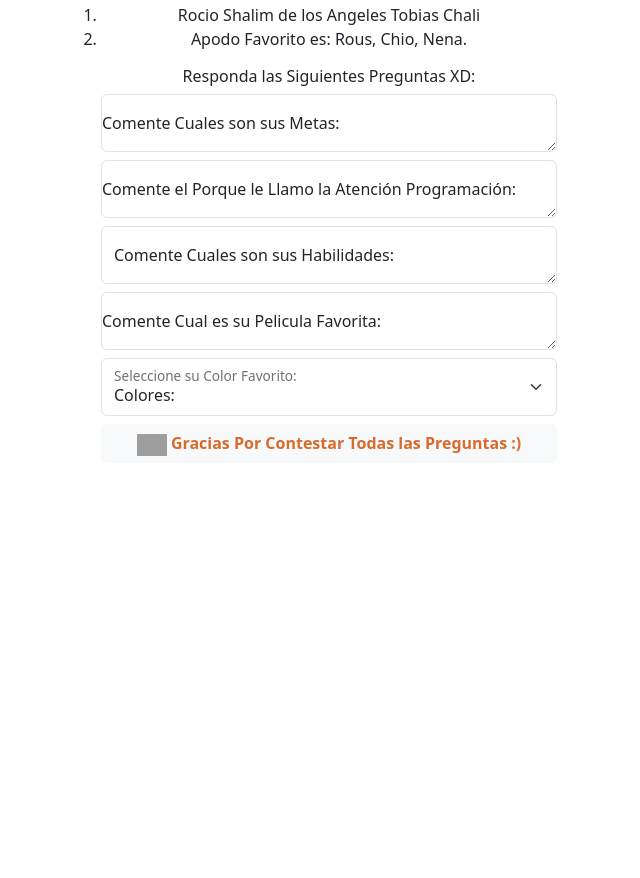
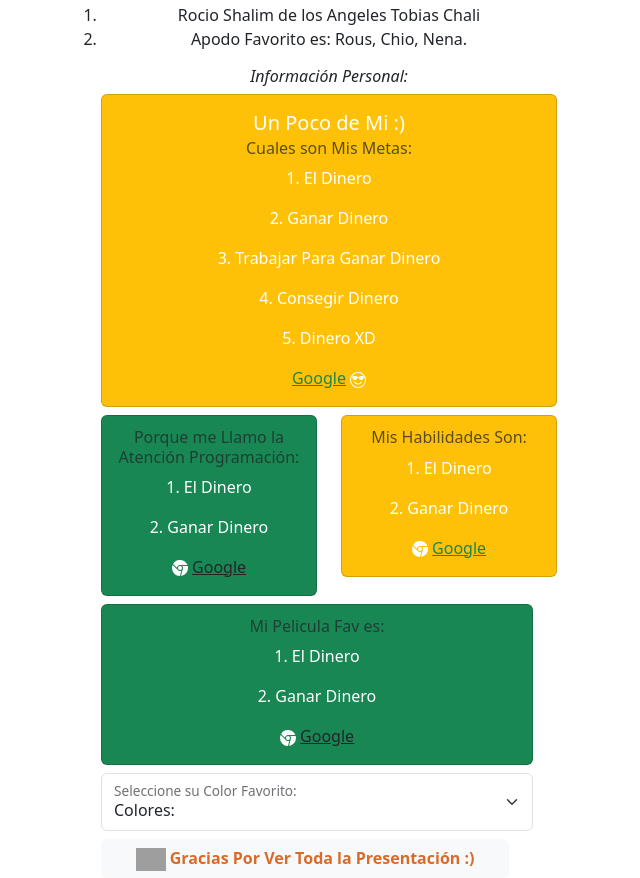
Before and after one commit to Rocio-Tobias/personallandingpage, a plain HTML site: page paginapersonal.html in a window 1280 px wide. Shown: the part 53-931 px from the top of the page, without its empty margins (311-951 px from the left). Before the commit the page ends 800 px from the top, so only its background shows below. Drawn offline with nearby package versions, Linux system fonts and the light colour scheme; grey boxes are pictures that could not be loaded.

Commit message:
Segundo Guardado

```diff
--- a/paginapersonal.html
+++ b/paginapersonal.html
@@ -23,33 +23,70 @@
                     </ol>
                 </div>
             </div>
-            <h6>Responda las Siguientes Preguntas XD:</h6>
-            <div class="mt-2 row">
-                <div class="form-floating">
-                        <textarea class="form-control" placeholder="Leave a comment here" id="floatingTextarea"></textarea>
-                        <label for="floatingTextarea">Comente Cuales son sus Metas:</label>
+            <h6><em>Información Personal:</em></h6>
+            <div class="col-md">
+                <div class="card bg-warning text-white">
+                  <div class="card-body">
+                    <h5 class="card-title">Un Poco de Mi :)</h5>
+                          <h6 class="card-subtitle mb-2 text-muted">Cuales son Mis Metas:</h6>
+                          <p class="card-text">1. El Dinero </p>
+                          <p class="card-text">2. Ganar Dinero</p>
+                          <p class="card-text">3. Trabajar Para Ganar Dinero</p>
+                          <p class="card-text">4. Consegir Dinero</p>
+                          <p class="card-text">5. Dinero XD</p>
+                          <a href="https://google.com" class="link-success">Google</a>
+                          <svg xmlns="http://www.w3.org/2000/svg" width="16" height="16" fill="currentColor" class="bi bi-emoji-sunglasses" viewBox="0 0 16 16">
+                            <path d="M4.968 9.75a.5.5 0 1 0-.866.5A4.498 4.498 0 0 0 8 12.5a4.5 4.5 0 0 0 3.898-2.25.5.5 0 1 0-.866-.5A3.498 3.498 0 0 1 8 11.5a3.498 3.498 0 0 1-3.032-1.75zM7 5.116V5a1 1 0 0 0-1-1H3.28a1 1 0 0 0-.97 1.243l.311 1.242A2 2 0 0 0 4.561 8H5a2 2 0 0 0 1.994-1.839A2.99 2.99 0 0 1 8 6c.393 0 .74.064 1.006.161A2 2 0 0 0 11 8h.438a2 2 0 0 0 1.94-1.515l.311-1.242A1 1 0 0 0 12.72 4H10a1 1 0 0 0-1 1v.116A4.22 4.22 0 0 0 8 5c-.35 0-.69.04-1 .116z"/>
+                            <path d="M16 8A8 8 0 1 1 0 8a8 8 0 0 1 16 0zm-1 0A7 7 0 1 0 1 8a7 7 0 0 0 14 0z"/>
+                          </svg>
+                  </div>
                 </div>
             </div>
+
             <div class="mt-2 row">
-                <div class="form-floating">
-                        <textarea class="form-control" placeholder="Leave a comment here" id="floatingTextarea"></textarea>
-                        <label for="floatingTextarea">Comente el Porque le Llamo la Atención Programación:</label>
-                </div>
-            </div>
-            <div class="mt-2 row">
-                <div class="col">
-                    <div class="form-floating">
-                        <textarea class="form-control" placeholder="Leave a comment here" id="floatingTextarea"></textarea>
-                        <label for="floatingTextarea">Comente Cuales son sus Habilidades:</label>
+                <div class="col-md">
+                    <div class="card bg-success text-white">
+                      <div class="card-body">
+                        <h6 class="card-subtitle mb-2 text-muted">Porque me Llamo la Atención Programación:</h6>
+                          <p class="card-text">1. El Dinero </p>
+                          <p class="card-text">2. Ganar Dinero</p>
+                          <svg xmlns="http://www.w3.org/2000/svg" width="16" height="16" fill="currentColor" class="bi bi-browser-chrome" viewBox="0 0 16 16">
+                            <path fill-rule="evenodd" d="M16 8a8.001 8.001 0 0 1-7.022 7.94l1.902-7.098a2.995 2.995 0 0 0 .05-1.492A2.977 2.977 0 0 0 10.237 6h5.511A8 8 0 0 1 16 8ZM0 8a8 8 0 0 0 7.927 8l1.426-5.321a2.978 2.978 0 0 1-.723.255 2.979 2.979 0 0 1-1.743-.147 2.986 2.986 0 0 1-1.043-.7L.633 4.876A7.975 7.975 0 0 0 0 8Zm5.004-.167L1.108 3.936A8.003 8.003 0 0 1 15.418 5H8.066a2.979 2.979 0 0 0-1.252.243 2.987 2.987 0 0 0-1.81 2.59ZM8 10a2 2 0 1 0 0-4 2 2 0 0 0 0 4Z"/>
+                          </svg>
+                          <a href="https://google.com" class="link-dark">Google</a>
+                      </div>
                     </div>
                 </div>
-            </div>
-            <div class="mt-2 row">
-                <div class="form-floating">
-                        <textarea class="form-control" placeholder="Leave a comment here" id="floatingTextarea"></textarea>
-                        <label for="floatingTextarea">Comente Cual es su Pelicula Favorita:</label>
+
+                <div class="col-md">
+                    <div class="card bg-warning text-white">
+                      <div class="card-body">
+                        <h6 class="card-subtitle mb-2 text-muted">Mis Habilidades Son:</h6>
+                        <p class="card-text">1. El Dinero </p>
+                        <p class="card-text">2. Ganar Dinero</p>
+                        <svg xmlns="http://www.w3.org/2000/svg" width="16" height="16" fill="currentColor" class="bi bi-browser-chrome" viewBox="0 0 16 16">
+                          <path fill-rule="evenodd" d="M16 8a8.001 8.001 0 0 1-7.022 7.94l1.902-7.098a2.995 2.995 0 0 0 .05-1.492A2.977 2.977 0 0 0 10.237 6h5.511A8 8 0 0 1 16 8ZM0 8a8 8 0 0 0 7.927 8l1.426-5.321a2.978 2.978 0 0 1-.723.255 2.979 2.979 0 0 1-1.743-.147 2.986 2.986 0 0 1-1.043-.7L.633 4.876A7.975 7.975 0 0 0 0 8Zm5.004-.167L1.108 3.936A8.003 8.003 0 0 1 15.418 5H8.066a2.979 2.979 0 0 0-1.252.243 2.987 2.987 0 0 0-1.81 2.59ZM8 10a2 2 0 1 0 0-4 2 2 0 0 0 0 4Z"/>
+                        </svg>
+                        <a href="https://google.com" class="link-success">Google</a>
+                      </div>
+                    </div>
                 </div>
-            </div>
+
+                <div class="mt-2 row">
+                    <div class="col-md">
+                        <div class="card bg-success text-white">
+                          <div class="card-body">
+                            <h6 class="card-subtitle mb-2 text-muted">Mi Pelicula Fav es:</h6>
+                      <p class="card-text">1. El Dinero </p>
+                      <p class="card-text">2. Ganar Dinero</p>
+                      <svg xmlns="http://www.w3.org/2000/svg" width="16" height="16" fill="currentColor" class="bi bi-browser-chrome" viewBox="0 0 16 16">
+                        <path fill-rule="evenodd" d="M16 8a8.001 8.001 0 0 1-7.022 7.94l1.902-7.098a2.995 2.995 0 0 0 .05-1.492A2.977 2.977 0 0 0 10.237 6h5.511A8 8 0 0 1 16 8ZM0 8a8 8 0 0 0 7.927 8l1.426-5.321a2.978 2.978 0 0 1-.723.255 2.979 2.979 0 0 1-1.743-.147 2.986 2.986 0 0 1-1.043-.7L.633 4.876A7.975 7.975 0 0 0 0 8Zm5.004-.167L1.108 3.936A8.003 8.003 0 0 1 15.418 5H8.066a2.979 2.979 0 0 0-1.252.243 2.987 2.987 0 0 0-1.81 2.59ZM8 10a2 2 0 1 0 0-4 2 2 0 0 0 0 4Z"/>
+                      </svg>
+                      <a href="https://google.com" class="link-dark">Google</a>
+                          </div>
+                        </div>
+                    </div>
+
             <div class="mt-2">
                 <div class="form-floating">
                     <select class="form-select" aria-label="Default select example">
@@ -72,7 +109,7 @@
                     <div class="d-grid gap-2">
                         <button class="btn btn-light fw-bold pastilla whitebuttons" style="color: rgb(216, 107, 44);">
                             <img src="https://th.bing.com/th/id/OIP.G5g9Fx3JEYmY4mKyb8ttogAAAA?pid=ImgDet&rs=1" alt="" width="30px">
-                            Gracias Por Contestar Todas las Preguntas :)</button>
+                            Gracias Por Ver Toda la Presentación :)</button>
                     </div>
                 </div>
             </div>
```
